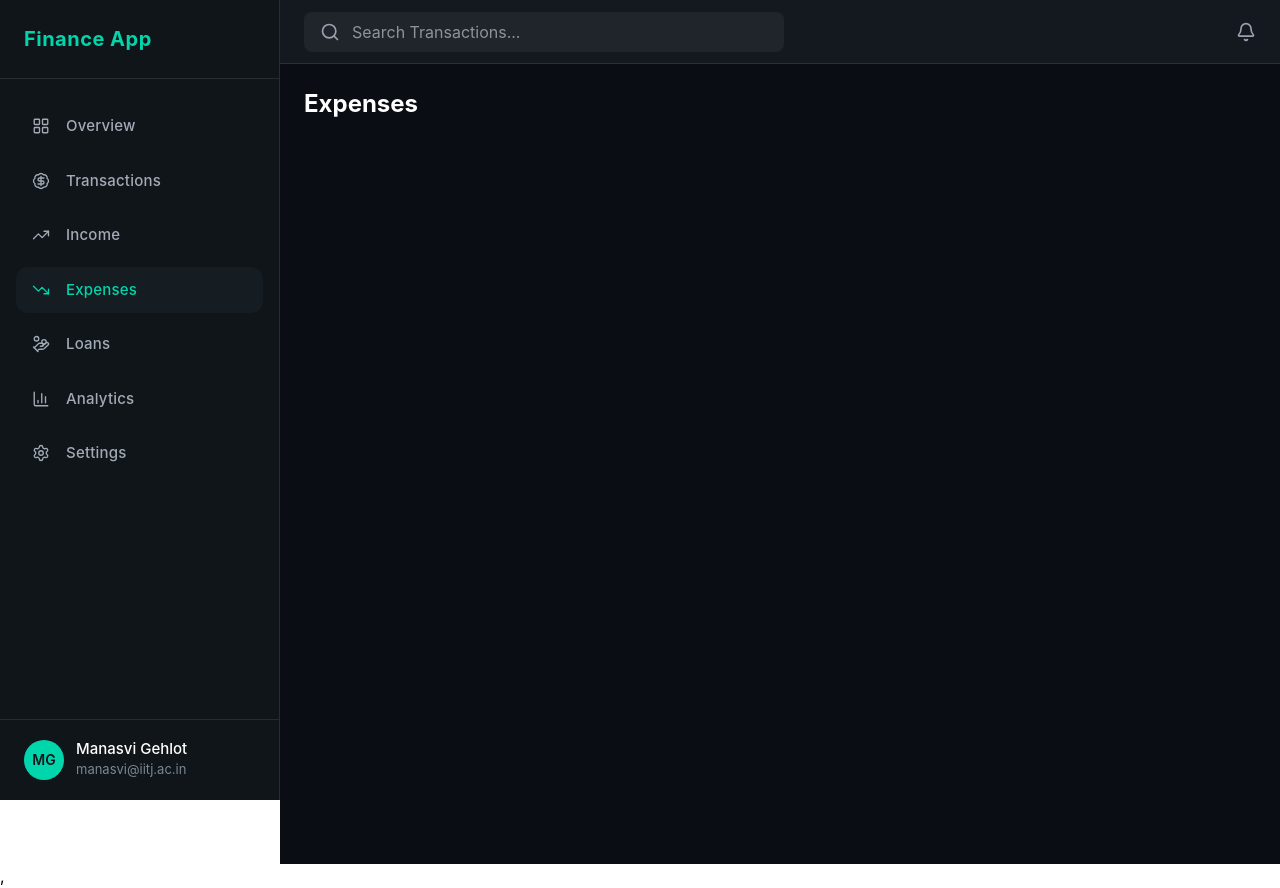
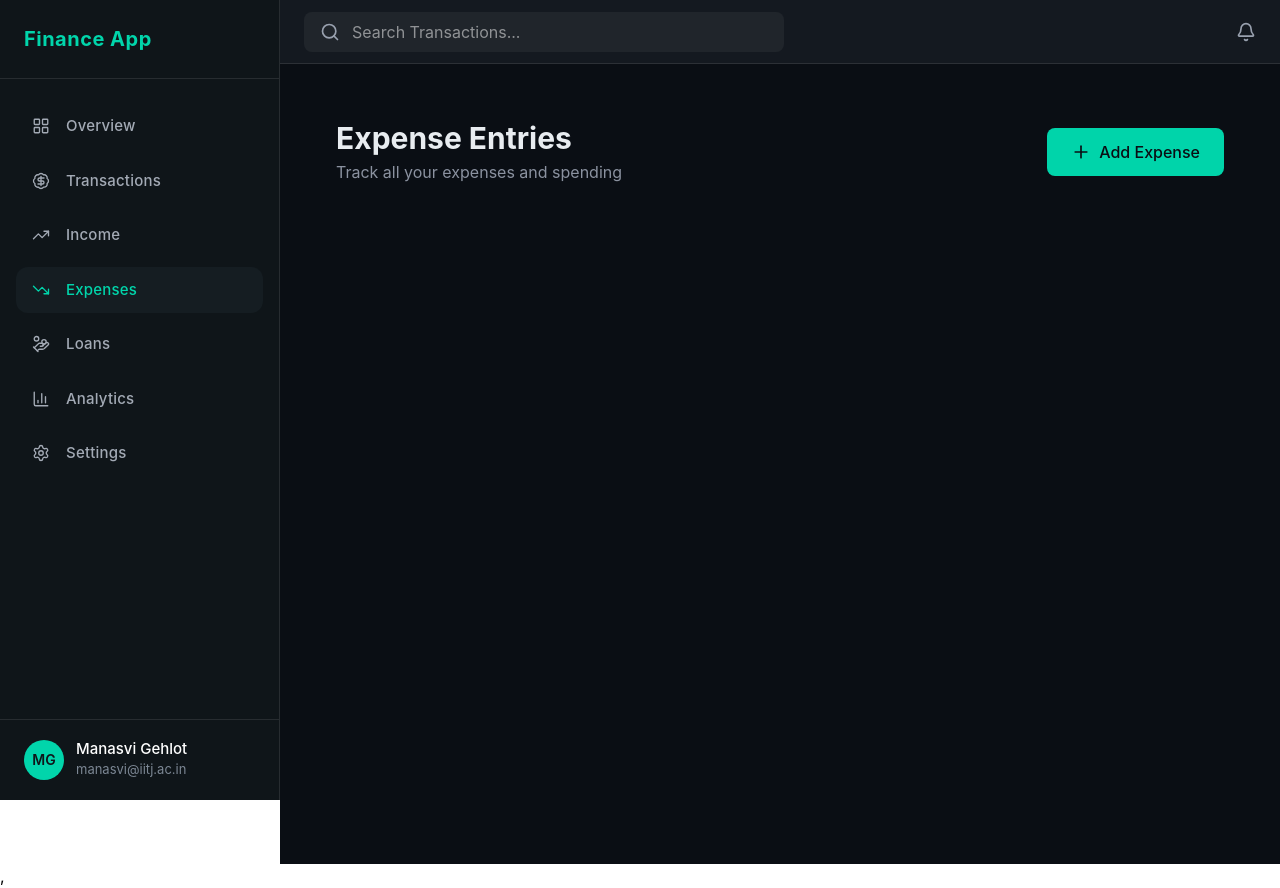
Before and after one commit to Rahul-dev2701/Personal-Finance-Web-App, a React (Vite) app in the folder personal-finance-app/: page /expenses in a window 1280 px wide. Built offline with nearby package versions, Linux system fonts and the light colour scheme.

Commit message:
started expense.jsx

```diff
--- a/personal-finance-app/src/pages/Expenses/Expenses.jsx
+++ b/personal-finance-app/src/pages/Expenses/Expenses.jsx
@@ -1,10 +1,23 @@
-import React from "react";
-import { useState, useEffect } from "react";
+import { useState } from 'react';
+import { Plus, Search, Calendar, DollarSign, FileText, CreditCard } from 'lucide-react';
+
 
 function Expenses(){
     return(
-        <div>
-            <h1 className="text-2xl font-bold mb-4">Expenses</h1>
+        <div className='p-8'>
+            <div className="flex items-center justify-between mb-6">
+                <div>
+                    <h1 className="text-3xl font-bold text-[#e8ecf0]">Expense Entries</h1>
+                    <p className="text-[#8b92a0] mt-1">Track all your expenses and spending</p>
+                </div>
+                <button
+                    className="bg-[#00d4aa] text-[#0a0e14] px-6 py-3 rounded-lg font-medium hover:bg-[#00d4aa]/90 transition-colors flex items-center gap-2"
+                    >
+                    <Plus className="w-5 h-5" />
+                    Add Expense
+                </button>
+
+            </div>
         </div>
 
     )
```
